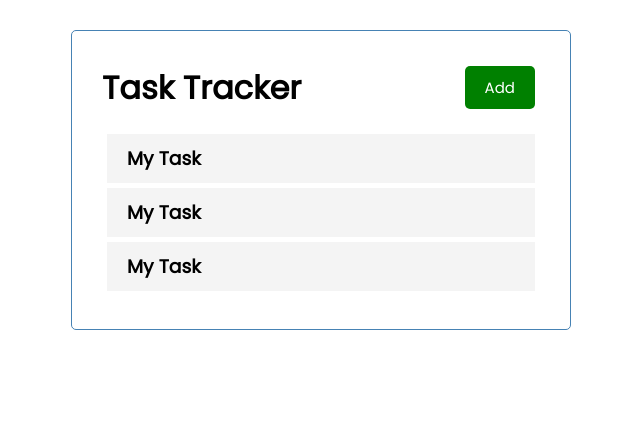
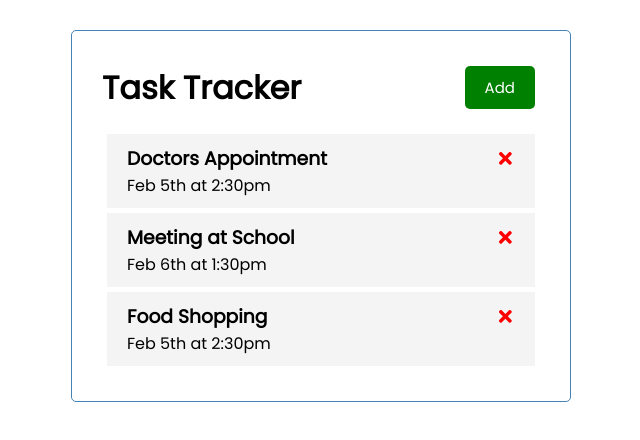
Before and after one commit to therealtmmy/Luxx, a React (Create React App) app: page / in a window 1280 px wide. Shown: the top 440 px of the page, without its empty margins (319-959 px from the left). Built offline with nearby package versions, Linux system fonts and the light colour scheme.

Commit message:
React Continued

```diff
--- a/package.json
+++ b/package.json
@@ -8,6 +8,7 @@
     "@testing-library/user-event": "^13.5.0",
     "react": "^18.2.0",
     "react-dom": "^18.2.0",
+    "react-icons": "^4.8.0",
     "react-scripts": "5.0.1",
     "web-vitals": "^2.1.4"
   },
--- a/src/App.js
+++ b/src/App.js
@@ -24,11 +24,16 @@
     },
 ])
 
+// Delete Tast
+const deleteTask = (id) => {
+setTasks(tasks.filter((task) => task.id !== id))
+}
+
 
   return (
     <div className="container">
     <Header/>
-    <Tasks tasks={tasks}/>
+    <Tasks tasks={tasks} onDelete={deleteTask}/>
     </div>
   );
 }
--- a/src/components/Button.js
+++ b/src/components/Button.js
@@ -9,11 +9,6 @@
   return <button onClick={onClick} style= {{ backgroundColor: color }} className='btn'>{text}</button>
 }
 
-Button.defaultProps = {
-    color: 'steelblue'
-}
-
-
 Button.propTypes = {
     text: PropTypes.string,
     color: PropTypes.string,
--- a/src/components/Task.js
+++ b/src/components/Task.js
@@ -1,7 +1,12 @@
-const Task = () => {
+import { FaTimes } from 'react-icons/fa'
+
+const Task = ({task, onDelete}) => {
   return (
     <div className="task">
-      <h3>My Task</h3>
+      <h3>
+        {task.text}<FaTimes style={{color: 'red', cursor: 'pointer'}} onClick= {() => onDelete(task.id)}/>
+</h3>
+    <p>{task.day}</p>
     </div>
   )
 }
--- a/src/components/Tasks.js
+++ b/src/components/Tasks.js
@@ -1,10 +1,10 @@
 import Task from "./Task"
 
-const Tasks = ({ tasks }) => {
+const Tasks = ({ tasks, onDelete }) => {
   return (
     <>
       { tasks.map((task) => (
-        <Task key={task.id} task={task}/>
+        <Task key={task.id} task={task} onDelete={onDelete}/>
       ))}
     </>
   )
```
Also changed, not shown: 1 other file (tests, documents, lock files or other folders).
